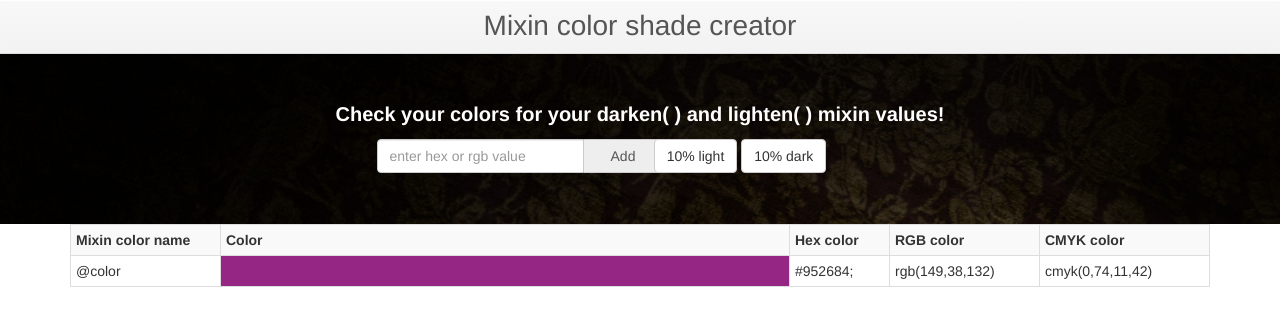
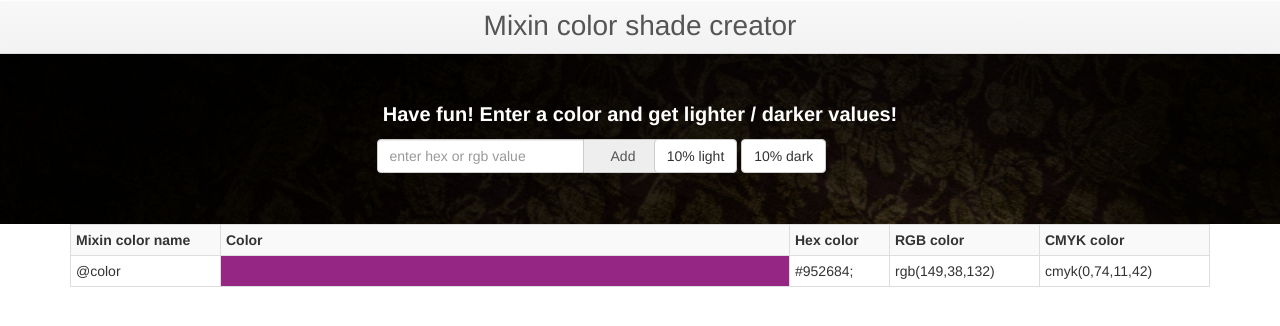
Before and after one commit to Zurc/CMC, a plain HTML site: page index.html in a window 1280 px wide. Drawn offline with nearby package versions, Linux system fonts and the light colour scheme.

Commit message:
small changes on the banner

```diff
--- a/index.html
+++ b/index.html
@@ -28,8 +28,7 @@
   <section class="banner">
 
     <div class="home-caption">
-      <div class="home-title">Check your colors for your darken( ) and lighten( ) mixin values!</div>
-      <!-- <div class="home-subtitle">Enter a hex value (no # needed). e.g. 123456</div> -->
+      <div class="home-title">Have fun! Enter a color and get lighter / darker values!</div>
 
       <div class="container clearfix">
         <div class="row">
```
